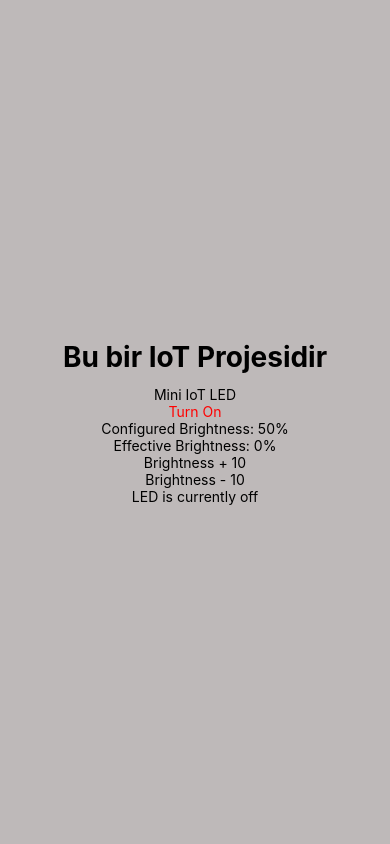
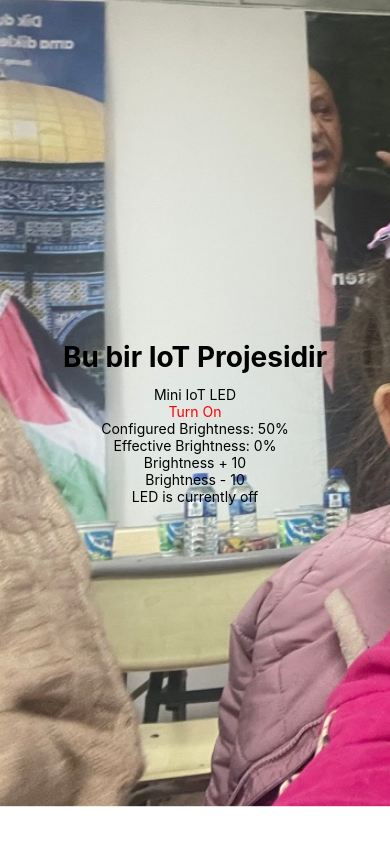
Before and after one commit to ahmekiz/MiniIoT, a React Native app: screen / in a window 390 px wide. Built offline with nearby package versions, Linux system fonts and the light colour scheme.

Commit message:
background image fixed

```diff
--- a/App.js
+++ b/App.js
@@ -1,6 +1,6 @@
 import { useState } from 'react';
 import { StatusBar } from 'expo-status-bar';
-import { StyleSheet, Text, View, Pressable} from 'react-native';
+import { Image, ImageBackground, StyleSheet, Text, View, Pressable} from 'react-native';
 
 export default function App() {
   const [isOn, setIsOn] = useState(false)
@@ -30,7 +30,11 @@
     setIsOn(!isOn)
   }
   return (
-    <View style={styles.container}>
+    <ImageBackground
+      source={require('./assets/background.jpeg')}
+      style={styles.background}
+      resizeMode="cover"
+      imageStyle={styles.backgroundImage}>
       <Text style={styles.title}>{text}</Text>
       <Text>{deviceName}</Text>
       <Pressable onPress={handleToggle}>
@@ -51,11 +55,24 @@
       <Text>
         {info}
       </Text>
-    </View>
+      </ImageBackground>
   );
 }
 
 const styles = StyleSheet.create({
+  background: {
+    flex: 1,
+    alignItems: 'center',
+    justifyContent: 'center',
+    overflow: 'hidden',
+  },
+
+  backgroundImage: {
+    transform: [
+      { scale: 1.1 },
+      { translateX: -40 },
+    ],
+  },
   container: {
     flex: 1,
     backgroundColor: '#beb9b9',
```
Also changed, not shown: assets/background.jpeg (added).
